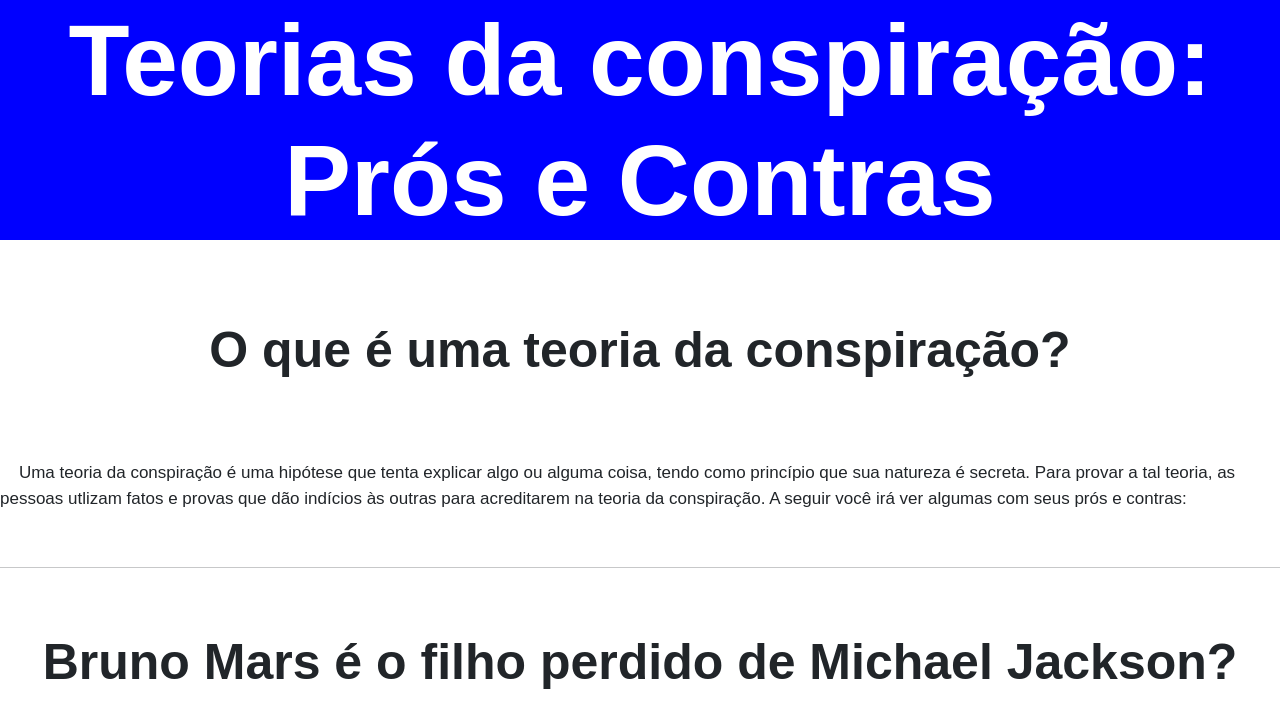
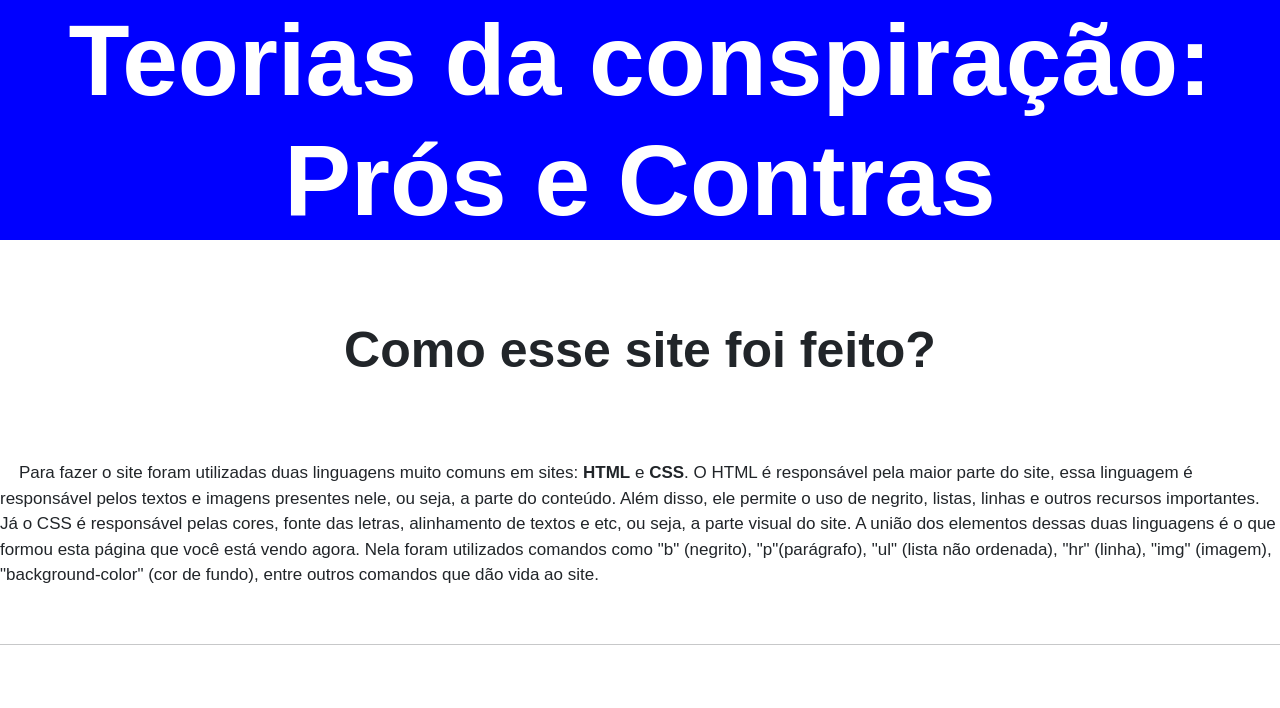
Before and after one commit to ViniciusSilvaDoMar/ViniciusSilvaDoMar.github.io, a plain HTML site: page index.html in a window 1280 px wide. Shown: the top 708 px of the page. Drawn offline with nearby package versions, Linux system fonts and the light colour scheme.

Commit message:
Commit 3

```diff
--- a/index.html
+++ b/index.html
@@ -36,6 +36,19 @@
     <br>
     <br>
     <br>
+    <h2><b>Como esse site foi feito?</b></h2>
+    <br>
+    <br>
+    <br>
+<p>&nbsp;&nbsp;&nbsp;&nbsp;Para fazer o site foram utilizadas duas linguagens muito comuns em sites:<b> HTML</b> e <b>CSS</b>.
+O HTML é responsável pela maior parte do site, essa linguagem é responsável pelos textos e imagens presentes nele, ou seja, a parte do conteúdo. Além disso,
+ele permite o uso de negrito, listas, linhas e outros recursos importantes. Já o CSS é responsável pelas cores, fonte das letras, alinhamento de textos e etc, ou seja, a parte visual do site.
+ A união dos elementos dessas duas linguagens é o que formou esta página que você está vendo agora. Nela foram utilizados comandos como "b"
+ (negrito), "p"(parágrafo), "ul" (lista não ordenada), "hr" (linha), "img" (imagem), "background-color" (cor de fundo), entre outros comandos que dão vida ao site. </p>
+    <br><!--PROGRAMAÇÃO-->
+    <hr><!--PROGRAMAÇÃO-->
+    <br><!--PROGRAMAÇÃO-->
+    <br><!--PROGRAMAÇÃO-->
     <h2><b>O que é uma teoria da conspiração?</b></h2>
     <br>
     <br>
```
